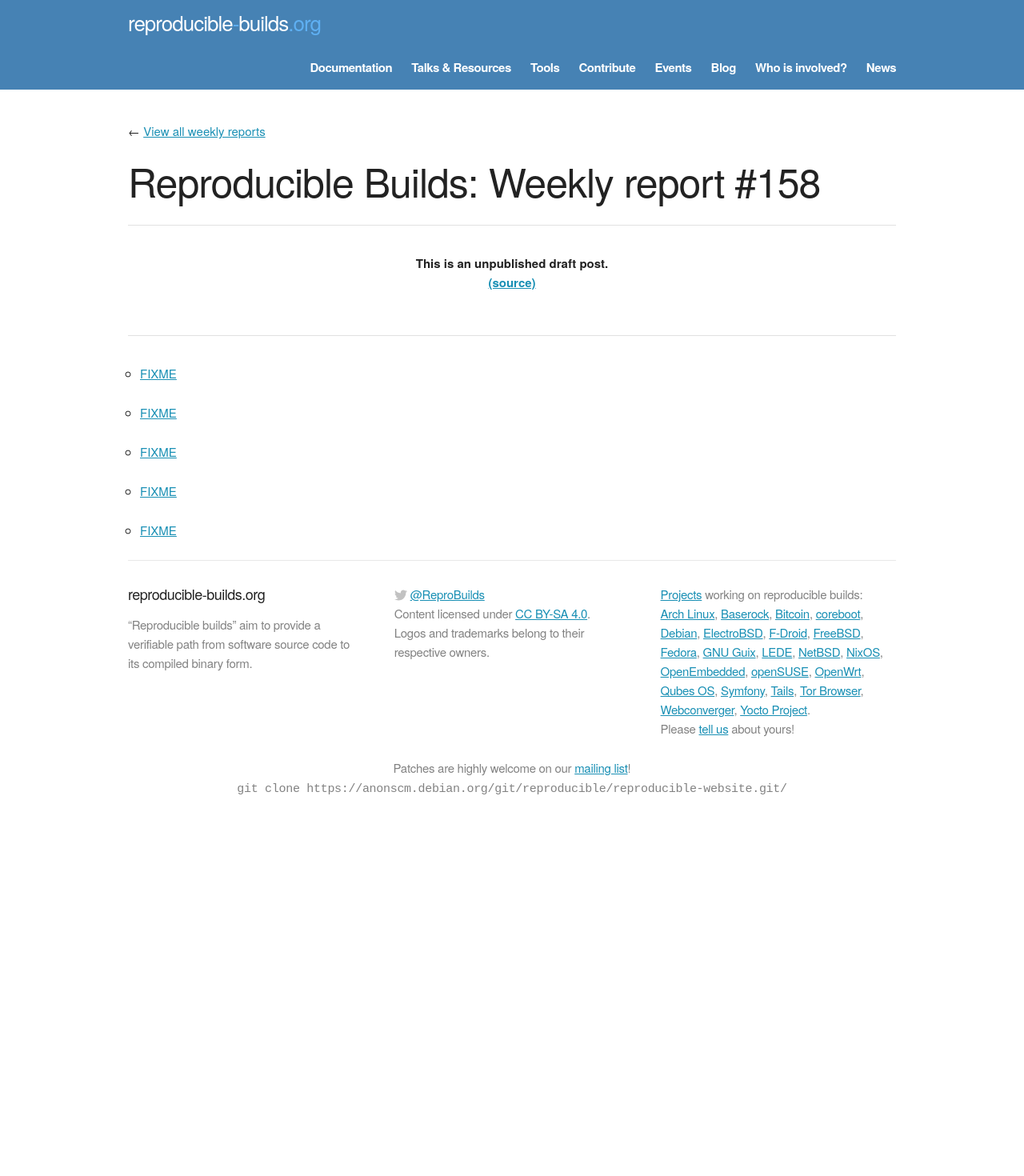
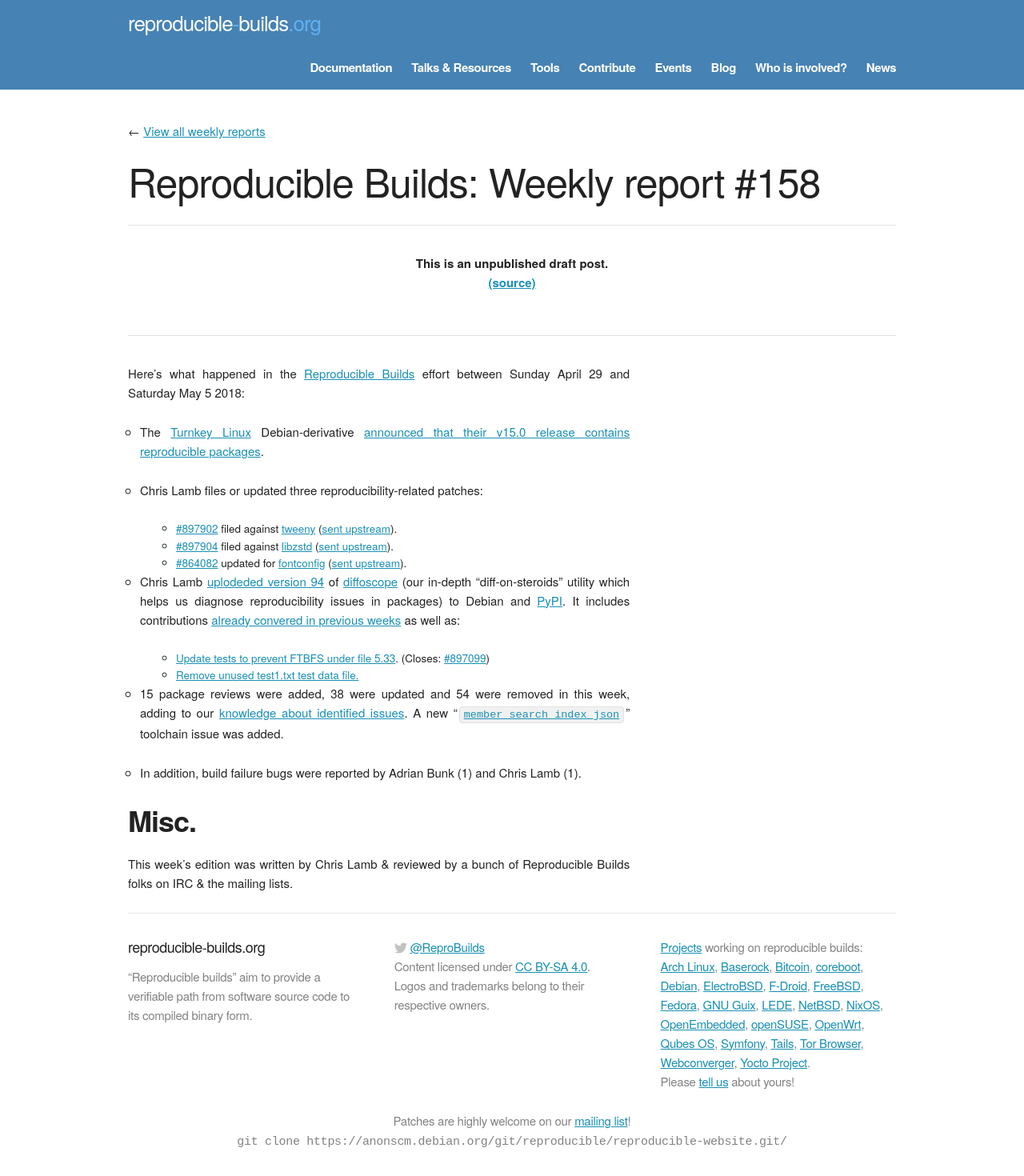
Before and after one commit to prototypefund/reproducible-website, a Jekyll site: the page built from _blog/posts/158.md, in a window 1280 px wide. Shown: the whole page at 80% size. Built offline with Jekyll 4.4.1, drawn with Linux system fonts in a browser that asks for light colours; some web fonts are replaced; before the commit the page ends 1029 px from its top, so only the background shows below that.

Commit message:
158: Initial draft.

```diff
--- a/_blog/posts/158.md
+++ b/_blog/posts/158.md
@@ -3,12 +3,27 @@ layout: blog
 week: 158
 ---
 
-* [FIXME](https://twitter.com/__pandaman64__/status/991696974675034112)
+Here's what happened in the [Reproducible Builds](https://reproducible-builds.org) effort between Sunday April 29 and Saturday May 5 2018:
 
-* [FIXME](https://www.turnkeylinux.org/blog/v15.0rc1-core-and-tkldev)
+* The [Turnkey Linux](https://www.turnkeylinux.org) Debian-derivative [announced that their v15.0 release contains reproducible packages](https://www.turnkeylinux.org/blog/v15.0rc1-core-and-tkldev).
 
-* [FIXME](#864082)
+* Chris Lamb files or updated three reproducibility-related patches:
 
-* [FIXME](https://github.com/mobius3/tweeny/pull/6)
+    * [#897902](https://bugs.debian.org/897902) filed against [tweeny](https://tracker.debian.org/pkg/tweeny) ([sent upstream](https://github.com/mobius3/tweeny/pull/6)).
+    * [#897904](https://bugs.debian.org/897904) filed against [libzstd](https://tracker.debian.org/pkg/libzstd) ([sent upstream](https://github.com/facebook/zstd/pull/1120)).
+    * [#864082](https://bugs.debian.org/864082) updated for [fontconfig](https://tracker.debian.org/pkg/libzstd) ([sent upstream](https://lists.freedesktop.org/archives/fontconfig/2018-May/006271.html)).
 
-* [FIXME](https://github.com/facebook/zstd/pull/1120)
+* Chris Lamb [uplodeded version 94](https://tracker.debian.org/news/954962/accepted-diffoscope-94-source-all-into-unstable/) of [diffoscope](https://diffoscope.org) (our in-depth "diff-on-steroids" utility which helps us diagnose reproducibility issues in packages) to Debian and [PyPI](https://pypi.org/). It includes contributions [already convered in previous weeks](https://anonscm.debian.org/git/reproducible/diffoscope.git/log/?h=94) as well as:
+
+    * [Update tests to prevent FTBFS under file 5.33](https://anonscm.debian.org/git/reproducible/diffoscope.git/commit/?id=f800b20). (Closes: [#897099](https://bugs.debian.org/897099))
+    * [Remove unused test1.txt test data file.](https://anonscm.debian.org/git/reproducible/diffoscope.git/commit/?id=82c75b0)
+
+ * 15 package reviews were added, 38 were updated and 54 were removed in this week, adding to our [knowledge about identified issues](https://tests.reproducible-builds.org/debian/index_issues.html). A  new "[`member_search_index_json`](https://anonscm.debian.org/git/reproducible/notes.git/commit/?id=4772ee62)" toolchain issue was added.
+
+* In addition, build failure bugs were reported by Adrian Bunk (1) and Chris Lamb (1).
+
+
+Misc.
+-----
+
+This week's edition was written by Chris Lamb & reviewed by a bunch of Reproducible Builds folks on IRC & the mailing lists.
```
